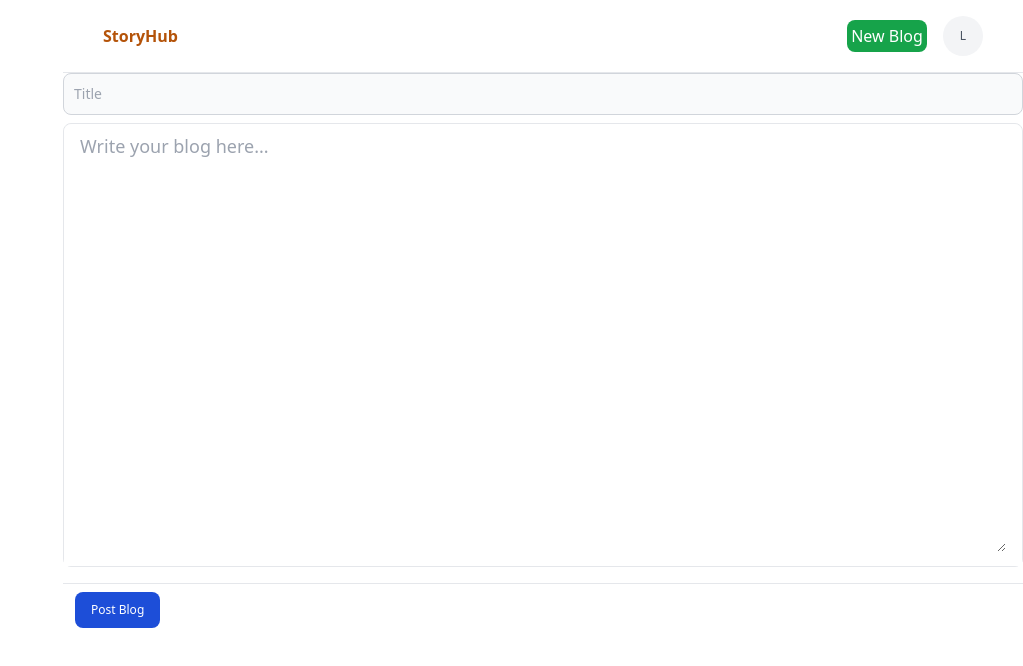
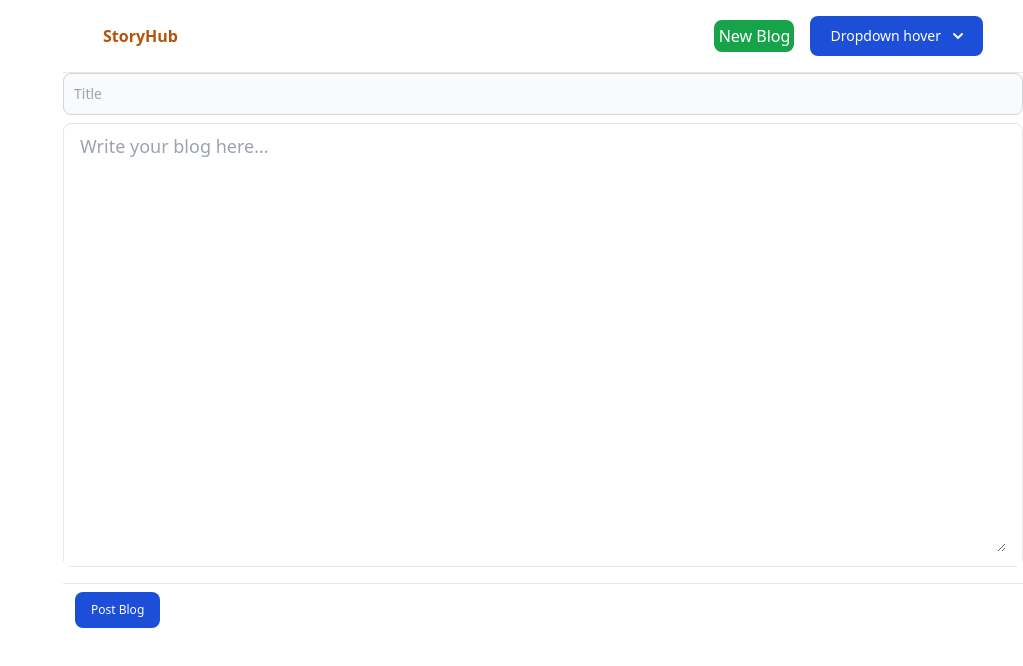
Before and after one commit to lakshay0501/StoryHub, a React (Vite) app in the folder frontend/: page /publish in a window 1280 px wide. Shown: the top 666 px of the page, without its empty margins (257-1280 px from the left). Built offline with nearby package versions, Linux system fonts and the light colour scheme.

Commit message:
fifth commit

```diff
--- a/frontend/package.json
+++ b/frontend/package.json
@@ -12,6 +12,7 @@
   "dependencies": {
     "@lakshay_arora0501/medium-common": "^1.0.0",
     "axios": "^1.6.8",
+    "jwt-decode": "^4.0.0",
     "react": "^18.2.0",
     "react-dom": "^18.2.0",
     "react-router-dom": "^6.22.3"
--- a/frontend/src/App.tsx
+++ b/frontend/src/App.tsx
@@ -6,6 +6,7 @@ import { Signup } from './pages/Signup'
 import { Blogs } from './pages/Blogs'
 import './App.css'
 import { Publish } from './pages/Publish'
+import { Signout } from './pages/Signout'
 
 function App() {
   const [count, setCount] = useState(0)
@@ -19,6 +20,7 @@ function App() {
             <Route path='/blog/:id' element={<Blog/>}></Route>
             <Route path='/blogs' element={<Blogs/>}></Route>
             <Route path='/publish' element={<Publish/>}></Route>
+            <Route path='/signout' element={<Signout/>}></Route>
          </Routes>
        </BrowserRouter>
     </>
--- a/frontend/src/components/Appbar.tsx
+++ b/frontend/src/components/Appbar.tsx
@@ -1,5 +1,6 @@
 import { Avatar } from "./BlogCard"
 import { Link } from "react-router-dom"
+import { DropdownComponent } from "./DropdownComponent"
 
 export const Appbar = () => {
     return <div className="border-b flex justify-between px-10 py-4 items-center">
@@ -14,7 +15,9 @@ export const Appbar = () => {
                 New Blog
             </button>
         </Link>
-         <Avatar name="Lakshay" size={"big"}></Avatar>
+        <div>
+            <DropdownComponent/>
+         </div>
        </div>
     </div>
 }
--- /dev/null
+++ b/frontend/src/components/DropdownComponent.tsx
@@ -0,0 +1,75 @@
+import React, { useState, useEffect } from 'react';
+
+export const DropdownComponent = () => {
+    const [isOpen, setIsOpen] = useState(false);
+    const [userName, setUserName] = useState('');
+
+    useEffect(() => {
+        const token = localStorage.getItem('token');
+        if (token) {
+            try {
+                const decodedToken = JSON.parse(atob(token.split(' ')[1])); // Decode the token payload
+                const { name } = decodedToken;
+                setUserName(name);
+            } catch (error) {
+                console.error('Error decoding token:', error);
+            }
+        }
+    }, []);
+
+    const handleMouseEnter = () => {
+        setIsOpen(true);
+    };
+
+    const handleMouseLeave = () => {
+        setIsOpen(false);
+    };
+
+    return (
+        <div className="relative inline-block" onMouseEnter={handleMouseEnter} onMouseLeave={handleMouseLeave}>
+            <button
+                className="text-white bg-blue-700 hover:bg-blue-800 focus:ring-4 focus:outline-none focus:ring-blue-300 font-medium rounded-lg text-sm px-5 py-2.5 text-center inline-flex items-center dark:bg-blue-600 dark:hover:bg-blue-700 dark:focus:ring-blue-800"
+                type="button"
+            >
+                {userName || 'Dropdown hover'}
+                <svg
+                    className="w-2.5 h-2.5 ms-3"
+                    aria-hidden="true"
+                    xmlns="http://www.w3.org/2000/svg"
+                    fill="none"
+                    viewBox="0 0 10 6"
+                >
+                    <path
+                        stroke="currentColor"
+                        strokeLinecap="round"
+                        strokeLinejoin="round"
+                        strokeWidth="2"
+                        d="m1 1 4 4 4-4"
+                    />
+                </svg>
+            </button>
+
+            {isOpen && (
+                <div className="absolute z-10 bg-white divide-y divide-gray-100 rounded-lg shadow w-44 dark:bg-gray-700">
+                    <ul className="py-2 text-sm text-gray-700 dark:text-gray-200">
+                        <li>
+                            <a href="/blogs" className="block px-4 py-2 hover:bg-gray-500">
+                                Dashboard
+                            </a>
+                        </li>
+                        <li>
+                            <a href="/blogs" className="block px-4 py-2 hover:bg-gray-500">
+                                Blogs
+                            </a>
+                        </li>
+                        <li>
+                            <a href="/signout" className="block px-4 py-2 hover:bg-gray-500">
+                                Sign out
+                            </a>
+                        </li>
+                    </ul>
+                </div>
+            )}
+        </div>
+    );
+};
--- /dev/null
+++ b/frontend/src/pages/Signout.tsx
@@ -0,0 +1,25 @@
+import { useState, useEffect } from "react";
+import { useNavigate } from "react-router-dom";
+
+export const Signout = () => {
+    const navigate = useNavigate();
+    const [done, setDone] = useState(false);
+
+    const token = localStorage.getItem("token");
+
+    useEffect(() => {
+        if (token) {
+            setDone(true);
+            localStorage.removeItem("token");
+        }
+    }, [token]);
+
+    useEffect(() => {
+        if (done) {
+            // Navigate to the /signin page
+            navigate("/signin");
+        }
+    }, [done, navigate]);
+
+    return <div></div>;
+};
```
Also changed, not shown: 2 other files (tests, documents, lock files or other folders).
